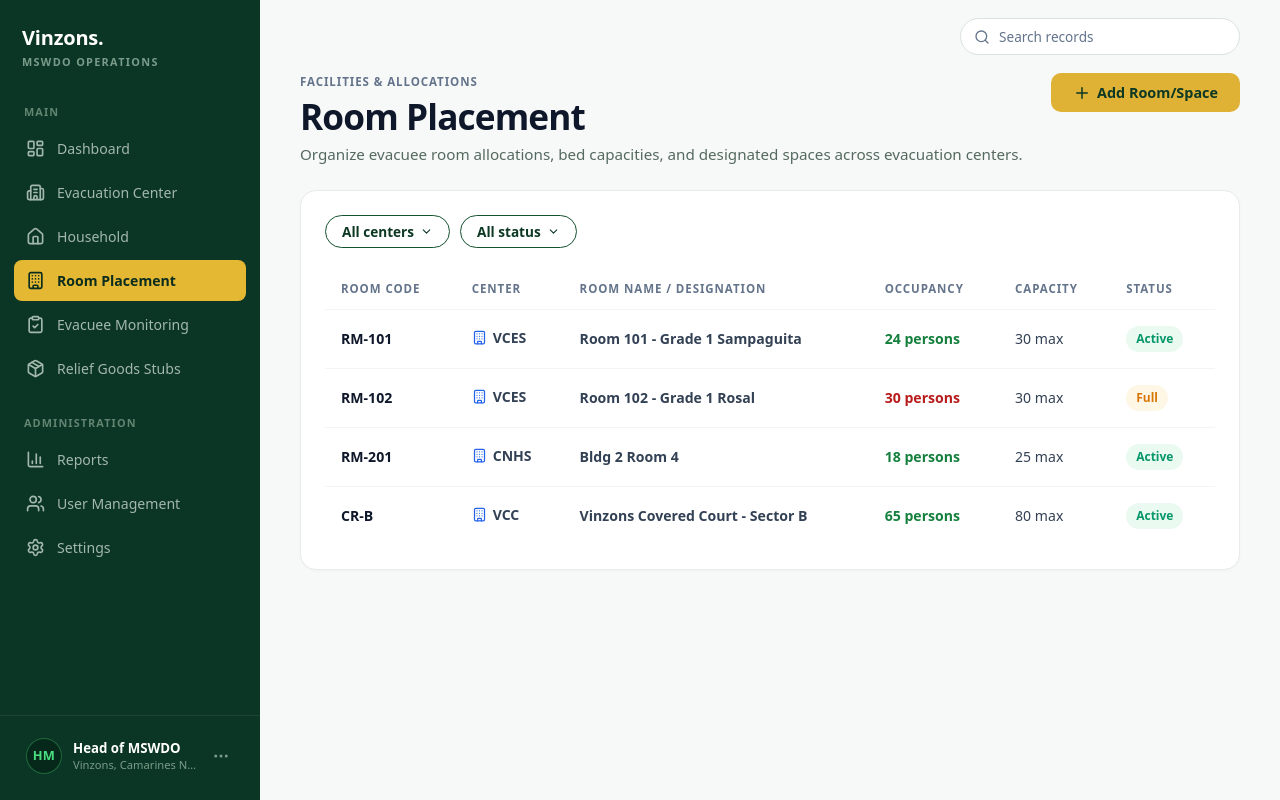
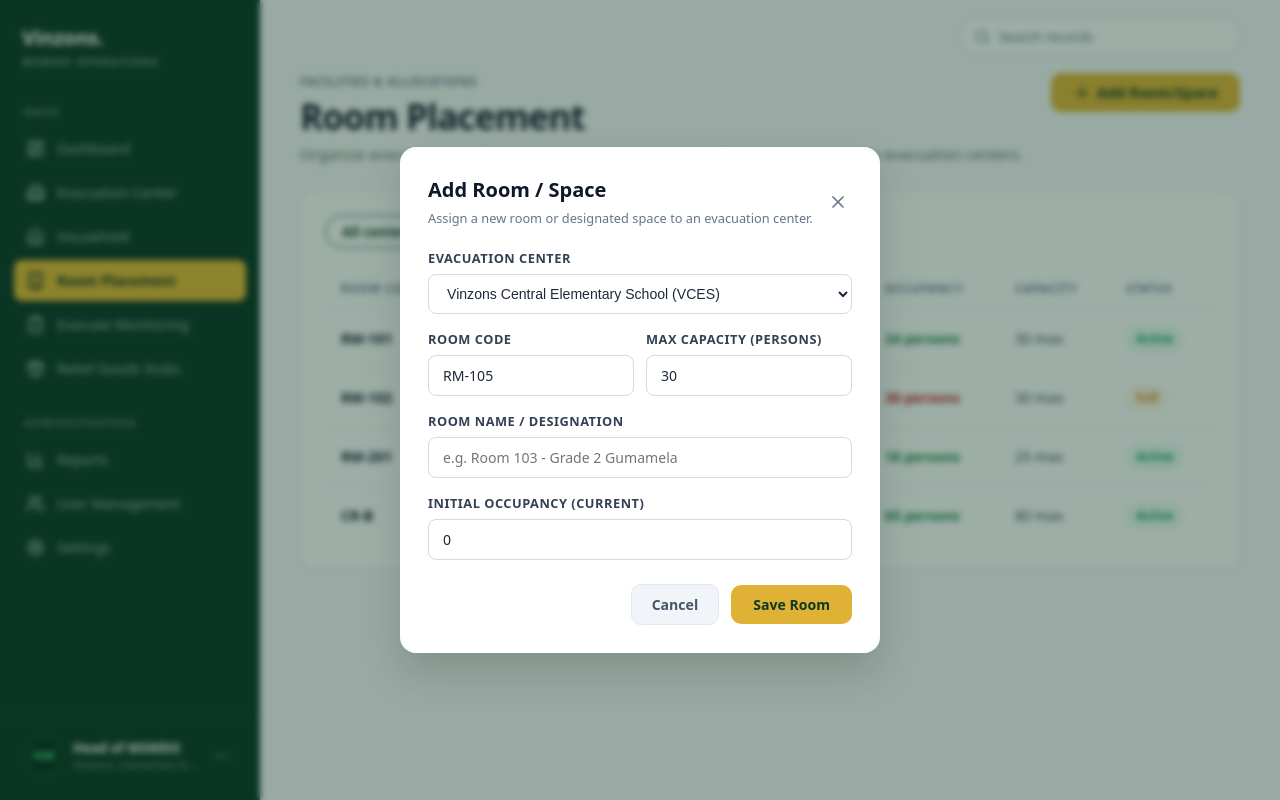
Before and after one commit to shironxiao/mswdo-vinzons, a React (Vite) app: page /admin/room-placement in a window 1280 px wide. Both pictures are taken after a click on the button "Add Room/Space". Built offline with nearby package versions, Linux system fonts and the light colour scheme.

Commit message:
room placement

```diff
--- a/src/pages/Admin/AdminFeatures.css
+++ b/src/pages/Admin/AdminFeatures.css
@@ -256,3 +256,132 @@
 .vin-filter-pill-clear:hover {
   background: #fecaca;
 }
+
+/* ── Generic Admin Modal Styles ── */
+.vin-modal-overlay {
+  position: fixed;
+  inset: 0;
+  background-color: rgba(15, 23, 42, 0.6);
+  backdrop-filter: blur(4px);
+  z-index: 1000;
+  display: flex;
+  align-items: center;
+  justify-content: center;
+  padding: 20px;
+}
+
+.vin-modal-card {
+  background: #ffffff;
+  border-radius: 18px;
+  width: 100%;
+  max-width: 520px;
+  padding: 26px;
+  box-shadow: 0 20px 45px rgba(0, 0, 0, 0.18);
+  box-sizing: border-box;
+}
+
+.vin-modal-head {
+  display: flex;
+  align-items: center;
+  justify-content: space-between;
+  margin-bottom: 20px;
+}
+
+.vin-modal-head h2 {
+  font-size: 1.25rem;
+  font-weight: 800;
+  color: #0f172a;
+  margin: 0;
+}
+
+.vin-modal-close {
+  background: transparent;
+  border: none;
+  color: #64748b;
+  cursor: pointer;
+  padding: 4px;
+  border-radius: 8px;
+  display: flex;
+  align-items: center;
+  justify-content: center;
+  transition: all 0.15s ease;
+}
+
+.vin-modal-close:hover {
+  background: #f1f5f9;
+  color: #0f172a;
+}
+
+.vin-form-group {
+  display: flex;
+  flex-direction: column;
+  gap: 6px;
+  margin-bottom: 16px;
+}
+
+.vin-form-label {
+  font-size: 0.8rem;
+  font-weight: 700;
+  color: #334155;
+  text-transform: uppercase;
+  letter-spacing: 0.04em;
+}
+
+.vin-form-input, .vin-form-select {
+  width: 100%;
+  padding: 10px 14px;
+  border: 1.5px solid #d2ddd6;
+  border-radius: 10px;
+  font-size: 0.9rem;
+  color: #1e293b;
+  outline: none;
+  box-sizing: border-box;
+  background: #ffffff;
+  transition: border-color 0.15s ease, box-shadow 0.15s ease;
+}
+
+.vin-form-input:focus, .vin-form-select:focus {
+  border-color: #14532d;
+  box-shadow: 0 0 0 3px rgba(20, 83, 45, 0.12);
+}
+
+.vin-modal-actions {
+  display: flex;
+  align-items: center;
+  justify-content: flex-end;
+  gap: 12px;
+  margin-top: 24px;
+}
+
+.vin-btn-cancel {
+  background: #f1f5f9;
+  border: 1px solid #e2e8f0;
+  border-radius: 10px;
+  padding: 10px 20px;
+  font-size: 0.88rem;
+  font-weight: 700;
+  color: #475569;
+  cursor: pointer;
+  transition: all 0.15s ease;
+}
+
+.vin-btn-cancel:hover {
+  background: #e2e8f0;
+  color: #0f172a;
+}
+
+.vin-btn-submit {
+  background: #dfb235;
+  border: none;
+  border-radius: 10px;
+  padding: 10px 22px;
+  font-size: 0.88rem;
+  font-weight: 800;
+  color: #0d3824;
+  cursor: pointer;
+  transition: background 0.15s ease;
+}
+
+.vin-btn-submit:hover {
+  background: #d1a52b;
+}
--- a/src/pages/Admin/RoomPlacement.jsx
+++ b/src/pages/Admin/RoomPlacement.jsx
@@ -2,26 +2,77 @@ import { useState } from 'react';
 import { Plus, Building, ChevronDown, X } from 'lucide-react';
 import './AdminFeatures.css';
 
-const ROOMS_DATA = [
+const INITIAL_ROOMS = [
   { id: 'RM-101', center: 'VCES', name: 'Room 101 - Grade 1 Sampaguita', capacity: 30, occupied: 24, status: 'Active' },
   { id: 'RM-102', center: 'VCES', name: 'Room 102 - Grade 1 Rosal', capacity: 30, occupied: 30, status: 'Full' },
   { id: 'RM-201', center: 'CNHS', name: 'Bldg 2 Room 4', capacity: 25, occupied: 18, status: 'Active' },
   { id: 'CR-B', center: 'VCC', name: 'Vinzons Covered Court - Sector B', capacity: 80, occupied: 65, status: 'Active' },
 ];
 
-const CENTERS = ['All Centers', 'VCES', 'CNHS', 'VCC'];
+const EVACUATION_CENTERS = [
+  { code: 'VCES', name: 'Vinzons Central Elementary School (VCES)' },
+  { code: 'CNHS', name: 'Calaguas National High School (CNHS)' },
+  { code: 'VCC',  name: 'Vinzons Covered Court (VCC)' },
+  { code: 'VG',   name: 'Vinzons Gymnasium (VG)' },
+];
+
 const STATUSES = ['All Status', 'Active', 'Full'];
 
 export default function RoomPlacement() {
+  const [rooms, setRooms] = useState(INITIAL_ROOMS);
   const [filterCenter, setFilterCenter] = useState('All Centers');
   const [filterStatus, setFilterStatus] = useState('All Status');
   const [openFilter, setOpenFilter] = useState(null);
 
-  const filtered = ROOMS_DATA.filter((r) => {
+  const [isModalOpen, setIsModalOpen] = useState(false);
+  const [form, setForm] = useState({
+    center: 'VCES',
+    id: '',
+    name: '',
+    capacity: 30,
+    occupied: 0,
+  });
+
+  const centerFilterOptions = ['All Centers', ...Array.from(new Set(rooms.map((r) => r.center)))];
+
+  const filtered = rooms.filter((r) => {
     const matchCenter = filterCenter === 'All Centers' || r.center === filterCenter;
     const matchStatus = filterStatus === 'All Status' || r.status === filterStatus;
     return matchCenter && matchStatus;
   });
+
+  const handleOpenAddModal = () => {
+    const nextNum = rooms.length + 101;
+    setForm({
+      center: filterCenter !== 'All Centers' ? filterCenter : 'VCES',
+      id: `RM-${nextNum}`,
+      name: '',
+      capacity: 30,
+      occupied: 0,
+    });
+    setIsModalOpen(true);
+  };
+
+  const handleAddRoom = (e) => {
+    e.preventDefault();
+    if (!form.name.trim()) return;
+
+    const capacityNum = Number(form.capacity) || 20;
+    const occupiedNum = Number(form.occupied) || 0;
+    const code = form.id.trim() || `RM-${rooms.length + 101}`;
+
+    const newRoom = {
+      id: code,
+      center: form.center,
+      name: form.name.trim(),
+      capacity: capacityNum,
+      occupied: occupiedNum,
+      status: occupiedNum >= capacityNum ? 'Full' : 'Active',
+    };
+
+    setRooms([newRoom, ...rooms]);
+    setIsModalOpen(false);
+  };
 
   return (
     <div className="vin-feature-page" onClick={() => openFilter && setOpenFilter(null)}>
@@ -33,7 +84,11 @@ export default function RoomPlacement() {
             Organize evacuee room allocations, bed capacities, and designated spaces across evacuation centers.
           </p>
         </div>
-        <button type="button" className="vin-feature-action-btn">
+        <button
+          type="button"
+          className="vin-feature-action-btn"
+          onClick={handleOpenAddModal}
+        >
           <Plus size={18} />
           <span>Add Room/Space</span>
         </button>
@@ -59,7 +114,7 @@ export default function RoomPlacement() {
               {openFilter === 'center' && (
                 <div className="vin-filter-pill-dropdown" onClick={(e) => e.stopPropagation()}>
                   <div className="vin-filter-pill-dropdown-title">Evacuation Center</div>
-                  {CENTERS.map((c) => (
+                  {centerFilterOptions.map((c) => (
                     <button
                       key={c}
                       type="button"
@@ -170,6 +225,117 @@ export default function RoomPlacement() {
           </tbody>
         </table>
       </div>
+
+      {/* ── Add Room Modal Popup ── */}
+      {isModalOpen && (
+        <div className="vin-modal-overlay" onClick={() => setIsModalOpen(false)}>
+          <div className="vin-modal-card" onClick={(e) => e.stopPropagation()}>
+            <div className="vin-modal-head">
+              <div>
+                <h2>Add Room / Space</h2>
+                <span style={{ fontSize: '0.8rem', color: '#64748b' }}>
+                  Assign a new room or designated space to an evacuation center.
+                </span>
+              </div>
+              <button
+                type="button"
+                className="vin-modal-close"
+                onClick={() => setIsModalOpen(false)}
+                aria-label="Close modal"
+              >
+                <X size={20} />
+              </button>
+            </div>
+
+            <form onSubmit={handleAddRoom}>
+              {/* Evacuation Center Selection */}
+              <div className="vin-form-group">
+                <label className="vin-form-label">Evacuation Center</label>
+                <select
+                  className="vin-form-select"
+                  value={form.center}
+                  onChange={(e) => setForm({ ...form, center: e.target.value })}
+                  required
+                >
+                  {EVACUATION_CENTERS.map((ec) => (
+                    <option key={ec.code} value={ec.code}>
+                      {ec.name}
+                    </option>
+                  ))}
+                </select>
+              </div>
+
+              {/* Room Code & Capacity Grid */}
+              <div style={{ display: 'grid', gridTemplateColumns: '1fr 1fr', gap: '12px' }}>
+                <div className="vin-form-group">
+                  <label className="vin-form-label">Room Code</label>
+                  <input
+                    type="text"
+                    className="vin-form-input"
+                    placeholder="e.g. RM-103"
+                    value={form.id}
+                    onChange={(e) => setForm({ ...form, id: e.target.value })}
+                    required
+                  />
+                </div>
+                <div className="vin-form-group">
+                  <label className="vin-form-label">Max Capacity (Persons)</label>
+                  <input
+                    type="number"
+                    min="1"
+                    className="vin-form-input"
+                    placeholder="30"
+                    value={form.capacity}
+                    onChange={(e) => setForm({ ...form, capacity: e.target.value })}
+                    required
+                  />
+                </div>
+              </div>
+
+              {/* Room Name / Designation */}
+              <div className="vin-form-group">
+                <label className="vin-form-label">Room Name / Designation</label>
+                <input
+                  type="text"
+                  className="vin-form-input"
+                  placeholder="e.g. Room 103 - Grade 2 Gumamela"
+                  value={form.name}
+                  onChange={(e) => setForm({ ...form, name: e.target.value })}
+                  required
+                />
+              </div>
+
+              {/* Initial Occupancy */}
+              <div className="vin-form-group">
+                <label className="vin-form-label">Initial Occupancy (Current)</label>
+                <input
+                  type="number"
+                  min="0"
+                  max={form.capacity || 999}
+                  className="vin-form-input"
+                  placeholder="0"
+                  value={form.occupied}
+                  onChange={(e) => setForm({ ...form, occupied: e.target.value })}
+                />
+              </div>
+
+              {/* Modal Actions */}
+              <div className="vin-modal-actions">
+                <button
+                  type="button"
+                  className="vin-btn-cancel"
+                  onClick={() => setIsModalOpen(false)}
+                >
+                  Cancel
+                </button>
+                <button type="submit" className="vin-btn-submit">
+                  Save Room
+                </button>
+              </div>
+            </form>
+          </div>
+        </div>
+      )}
     </div>
   );
 }
```
